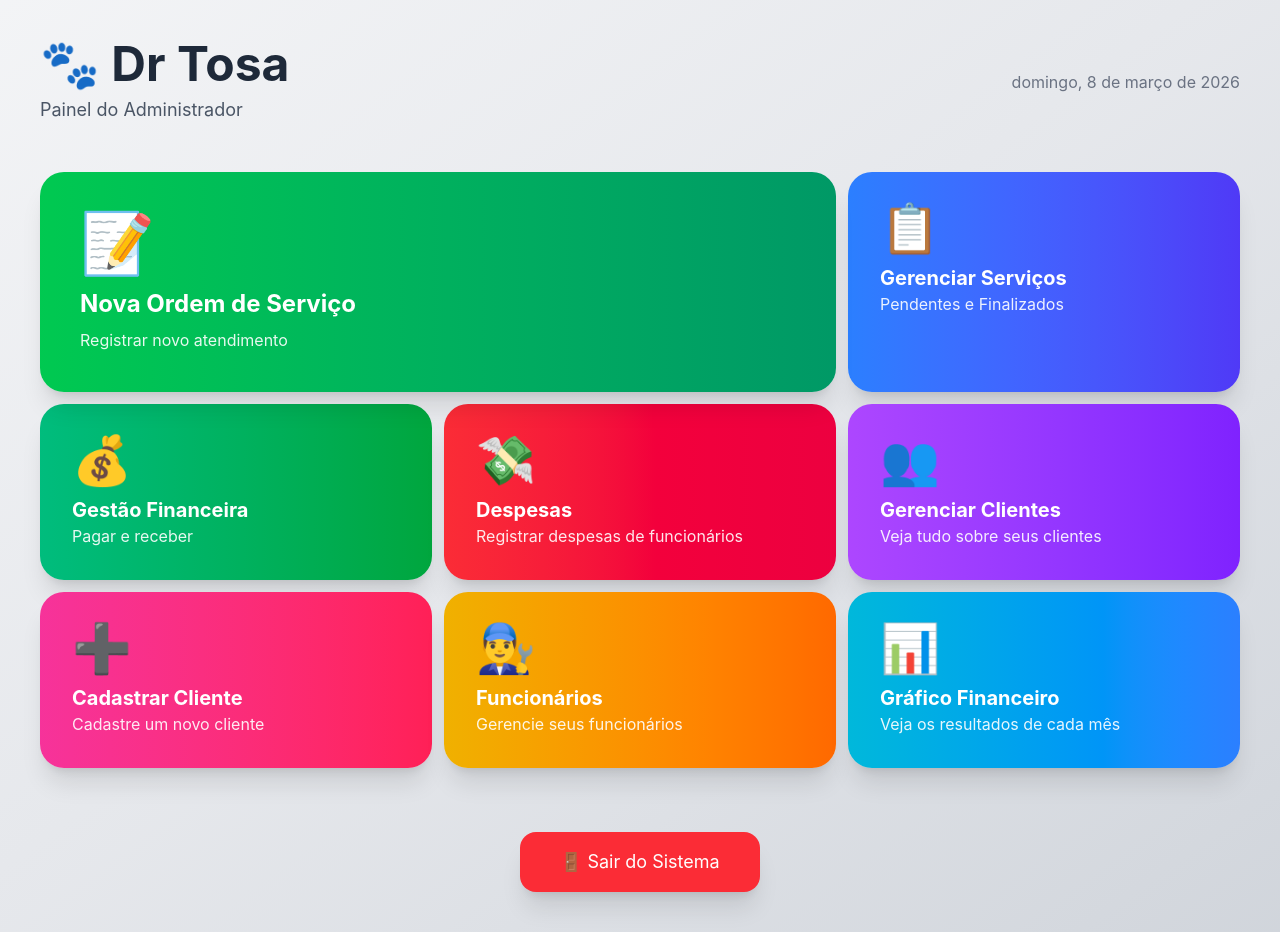
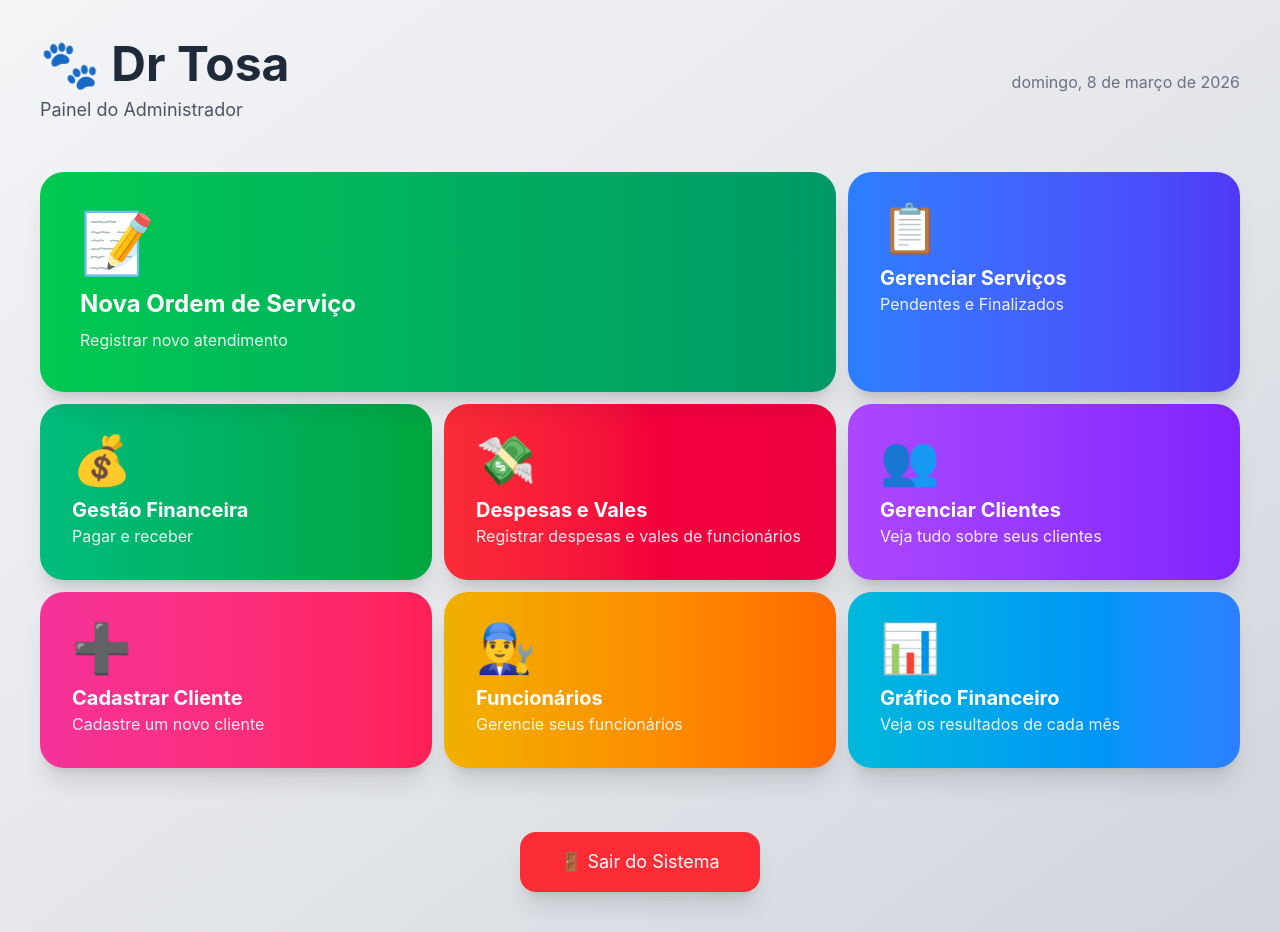
Before and after one commit to UirleandroSantos/sistema-servico, a React (Vite) app: page /admin in a window 1280 px wide. Built offline with nearby package versions, Linux system fonts and the light colour scheme.

Commit message:
atualização de código

```diff
--- a/src/pages/DashboardAdmin.jsx
+++ b/src/pages/DashboardAdmin.jsx
@@ -94,11 +94,11 @@ export default function DashboardAdmin() {
           <div className="text-5xl mb-3">💸</div>
 
           <h3 className="text-xl font-bold">
-            Despesas
+            Despesas e Vales
           </h3>
 
           <p className="text-white/90">
-            Registrar despesas de funcionários
+            Registrar despesas e vales de funcionários
           </p>
 
         </div>
```
